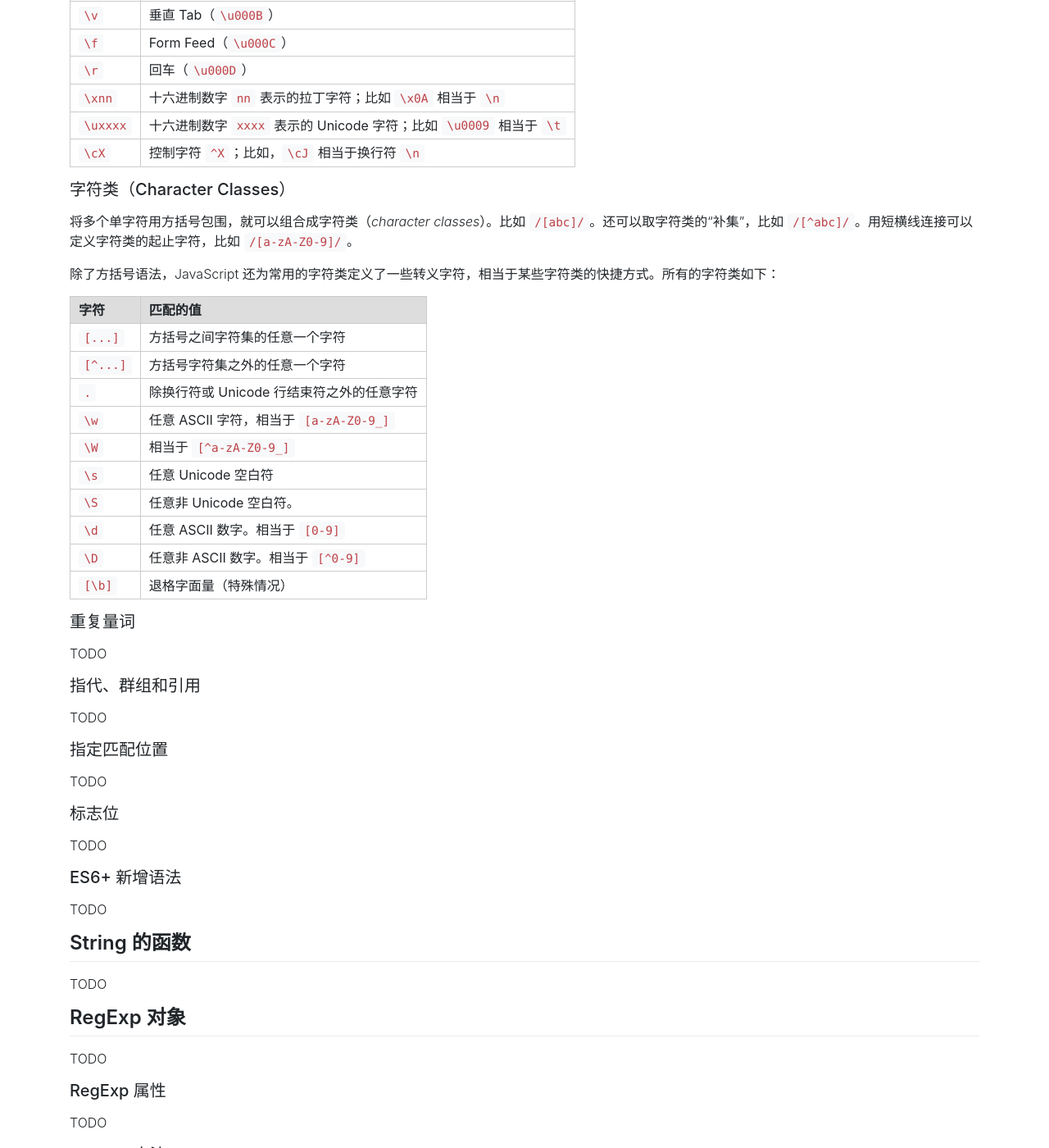
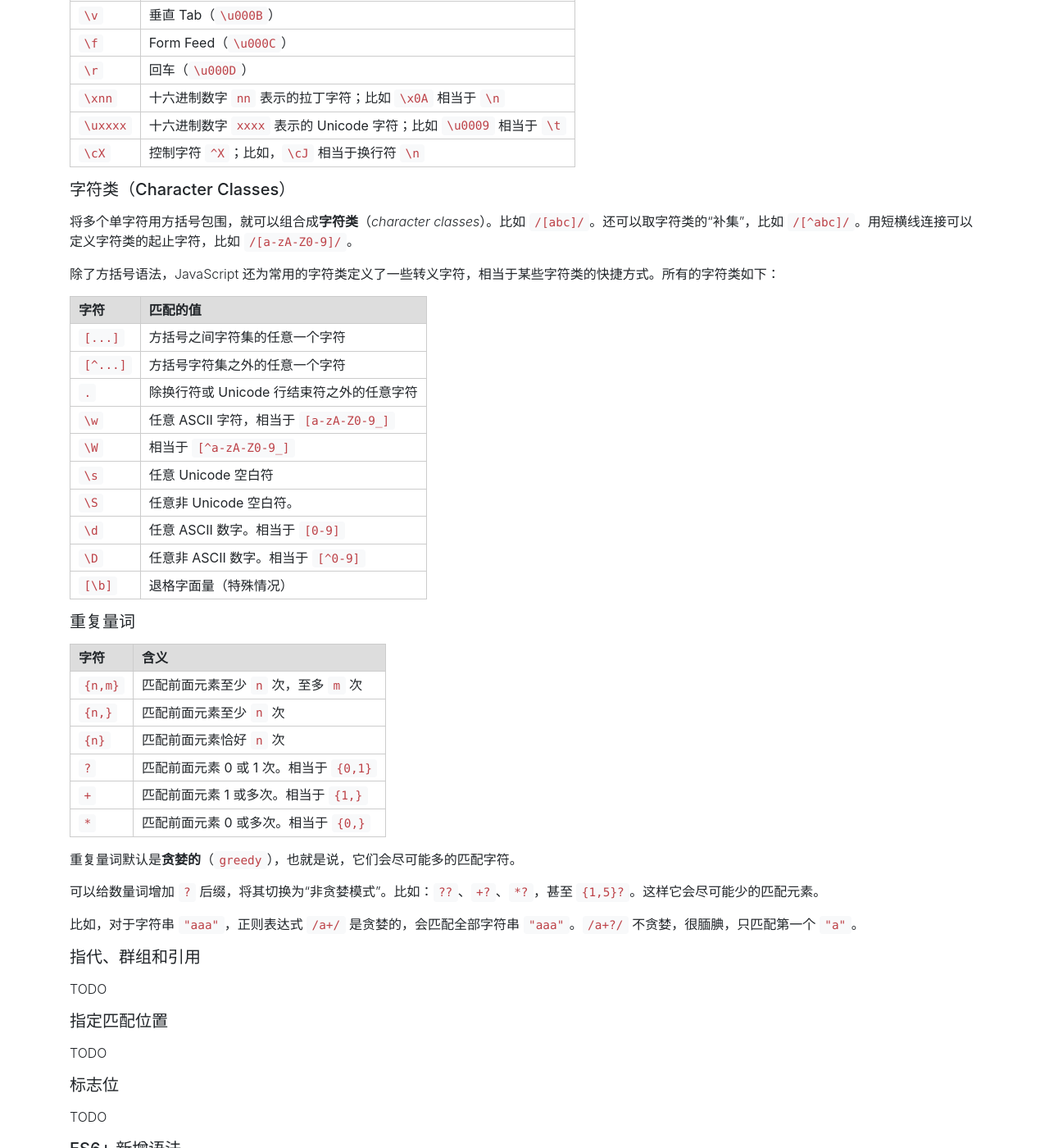
Before and after one commit to liuzhuan/liuzhuan.github.io, a Jekyll site: the page built from _posts/2018-01-03-js-regexp-usage.md, in a window 1280 px wide and 1400 px high, scrolled down 930 px. Shown: the whole window at 82% size. Built offline with Jekyll 4.4.1, drawn with Linux system fonts in a browser that asks for light colours; nearby versions of some CDN libraries; comment, search, counter and statistics services are not loaded.

Commit message:
adding regular expression content

```diff
--- a/_posts/2018-01-03-js-regexp-usage.md
+++ b/_posts/2018-01-03-js-regexp-usage.md
@@ -44,7 +44,7 @@ a3 === a4
 
 ### 字符类（Character Classes）
 
-将多个单字符用方括号包围，就可以组合成字符类（*character classes*）。比如 `/[abc]/`。还可以取字符类的“补集”，比如 `/[^abc]/`。用短横线连接可以定义字符类的起止字符，比如 `/[a-zA-Z0-9]/`。
+将多个单字符用方括号包围，就可以组合成**字符类**（*character classes*）。比如 `/[abc]/`。还可以取字符类的“补集”，比如 `/[^abc]/`。用短横线连接可以定义字符类的起止字符，比如 `/[a-zA-Z0-9]/`。
 
 除了方括号语法，JavaScript 还为常用的字符类定义了一些转义字符，相当于某些字符类的快捷方式。所有的字符类如下：
 
@@ -63,7 +63,20 @@ a3 === a4
 
 ### 重复量词
 
-TODO
+| 字符     | 含义                               |
+| ------- | ---------------------------------- |
+| `{n,m}` | 匹配前面元素至少 `n` 次，至多 `m` 次   |
+| `{n,}`  | 匹配前面元素至少 `n` 次               |
+| `{n}`   | 匹配前面元素恰好 `n` 次               |
+| `?`     | 匹配前面元素 0 或 1 次。相当于 `{0,1}` |
+| `+`     | 匹配前面元素 1 或多次。相当于 `{1,}`   |
+| `*`     | 匹配前面元素 0 或多次。相当于 `{0,}`   |
+
+重复量词默认是**贪婪的**（`greedy`），也就是说，它们会尽可能多的匹配字符。
+
+可以给数量词增加 `?` 后缀，将其切换为“非贪婪模式”。比如：`??`、`+?`、`*?`，甚至 `{1,5}?`。这样它会尽可能少的匹配元素。
+
+比如，对于字符串 `"aaa"`，正则表达式 `/a+/` 是贪婪的，会匹配全部字符串 `"aaa"`。`/a+?/` 不贪婪，很腼腆，只匹配第一个 `"a"`。
 
 ### 指代、群组和引用
 
```
Also changed, not shown: index.md (+1 -1 lines).
